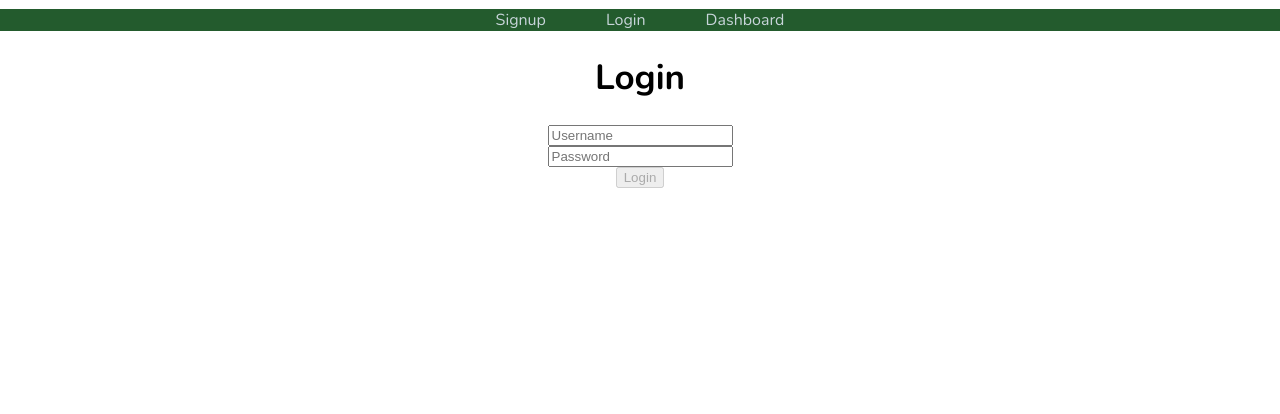
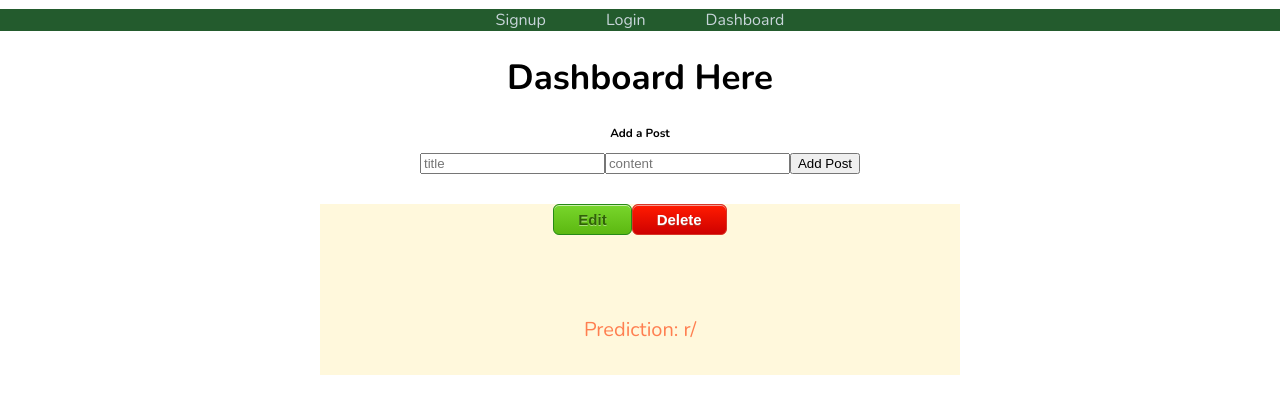
Before and after one commit to BuildWeek-Post-Here-2/front-end, a React (Create React App) app in the folder post-here-app/: page /Dashboard in a window 1280 px wide. Before the commit this address led to /login. Shown: the top 414 px of the page. Built offline with nearby package versions, Linux system fonts and the light colour scheme; no server answers.

Commit message:
added styling to card

```diff
--- a/post-here-app/src/App.css
+++ b/post-here-app/src/App.css
@@ -84,3 +84,83 @@ body {
 .nav-links a:hover{
   color: #4e75dd;
 }
+
+#editButton.hide-button{
+  display: none;
+}
+
+#modalTest {
+  display: none;
+}
+
+#modalTest.open-modal {
+  display: block;
+}
+
+span {
+  color:red;
+  font-size: 2rem;
+  text-align: right;
+}
+
+#editButton {
+	box-shadow:inset 0px 1px 0px 0px #caefab;
+	background:linear-gradient(to bottom, #77d42a 5%, #5cb811 100%);
+	background-color:#77d42a;
+	border-radius:6px;
+	border:1px solid #268a16;
+	display:inline-block;
+	cursor:pointer;
+	color:#306108;
+	font-family:Arial;
+	font-size:15px;
+	font-weight:bold;
+	padding:6px 24px;
+	text-decoration:none;
+  text-shadow:0px 1px 0px #aade7c;
+}
+#editButton:hover {
+	background:linear-gradient(to bottom, #5cb811 5%, #77d42a 100%);
+	background-color:#5cb811;
+}
+#editButton:active {
+	position:relative;
+	top:1px;
+}
+
+#deleteButton {
+	box-shadow:inset 0px 1px 0px 0px #f29c93;
+	background:linear-gradient(to bottom, #fe1a00 5%, #ce0100 100%);
+	background-color:#fe1a00;
+	border-radius:6px;
+	border:1px solid #d83526;
+	display:inline-block;
+	cursor:pointer;
+	color:#ffffff;
+	font-family:Arial;
+	font-size:15px;
+	font-weight:bold;
+	padding:6px 24px;
+	text-decoration:none;
+	text-shadow:0px 1px 0px #b23e35;
+}
+#deleteButton:hover {
+	background:linear-gradient(to bottom, #ce0100 5%, #fe1a00 100%);
+	background-color:#ce0100;
+}
+#deleteButton:active {
+	position:relative;
+	top:1px;
+}
+
+.card:hover {
+  transition: all 0.2s ease-out;
+  box-shadow: 0px 4px 8px rgba(45, 89, 129, 0.2);
+  top: -4px;
+  border: 1px solid #cccccc;
+  background-color: white;
+}
+
+.card:before {
+  transform: scale(2.15);
+}
--- a/post-here-app/src/App.js
+++ b/post-here-app/src/App.js
@@ -40,7 +40,7 @@ function App() {
     <Router>
       <UserContext.Provider value ={{user_id, postList, setPostList, getData}}>
         <div className="App">
-          <PrivateRoute path="/Dashboard" component={Dashboard} />
+          <Route path="/Dashboard" component={Dashboard} />
           <Route path="/Login" component={Login} />
           <Route exact path="/" component={SignUp} />
         </div>
--- a/post-here-app/src/components/EditPost.js
+++ b/post-here-app/src/components/EditPost.js
@@ -45,7 +45,7 @@ const EditPost = (props) => {
     }
 
     return(
-        <div className='newPost'>
+        <div className='updatePost'>
             <h3>Update a Post</h3>
             <form>
                 <input
--- a/post-here-app/src/components/login/Post.jsx
+++ b/post-here-app/src/components/login/Post.jsx
@@ -8,6 +8,21 @@ const Post = (props) => {
   const { post } = props;
   const { getData, postList, setPostList } = useContext(UserContext)
   const [subredditPrediction, setSubredditPrediction] = useState("")
+
+  const openModal = e => {
+    e.preventDefault()
+    const modal = document.querySelector('#modalTest')
+    const button = document.querySelector('#editButton')
+    modal.classList.add("open-modal")
+    button.classList.add("hide-button")
+  }
+
+  const closeModal = () => {
+    const modal = document.querySelector('#modalTest')
+    const button = document.querySelector('#editButton')
+    modal.classList.remove("open-modal")
+    button.classList.remove("hide-button")
+  }
 
   // Web API DELETE request
   const deletePost = (e, id) => {
@@ -51,15 +66,22 @@ const Post = (props) => {
   return (
     <div className="cardBox">
       <div className="card">
-        <p>{post.title}</p>
-        <p>{post.content}</p>
-        <p>Prediction: r/{subredditPrediction}</p>
-        <button id="deletebutton"
+        <button id='editButton' onClick={openModal}>Edit</button>
+        <div id="modalTest">
+          <span onClick={closeModal}>X</span>
+          <EditPosts id={post.id}/>
+        </div>
+        <button id="deleteButton"
           onClick={(e) => deletePost(e,post.id)}
         >
           Delete
         </button>
-        <EditPosts id={post.id}/>
+
+        <p>{post.title}</p>
+        <p>{post.content}</p>
+        <p>Prediction: r/{subredditPrediction}</p>
+
+
       </div>
     </div>
   );
```
